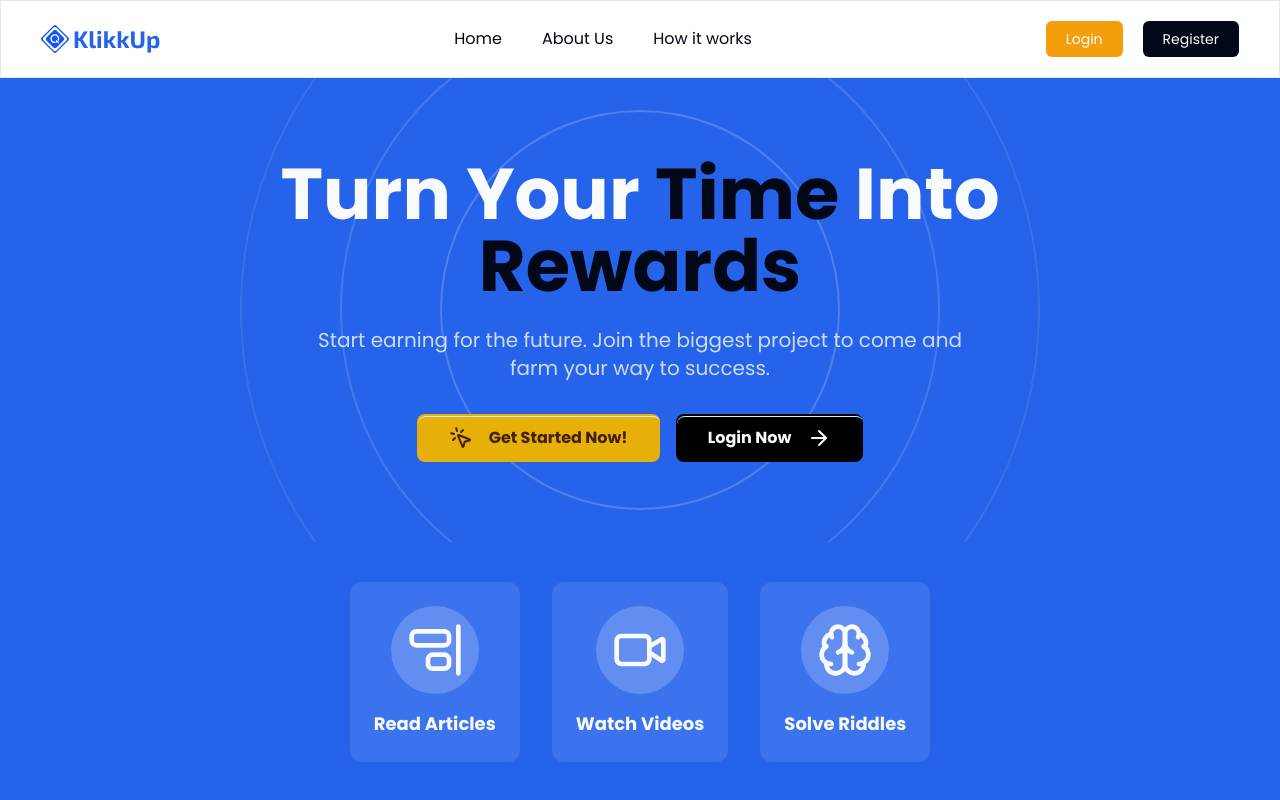
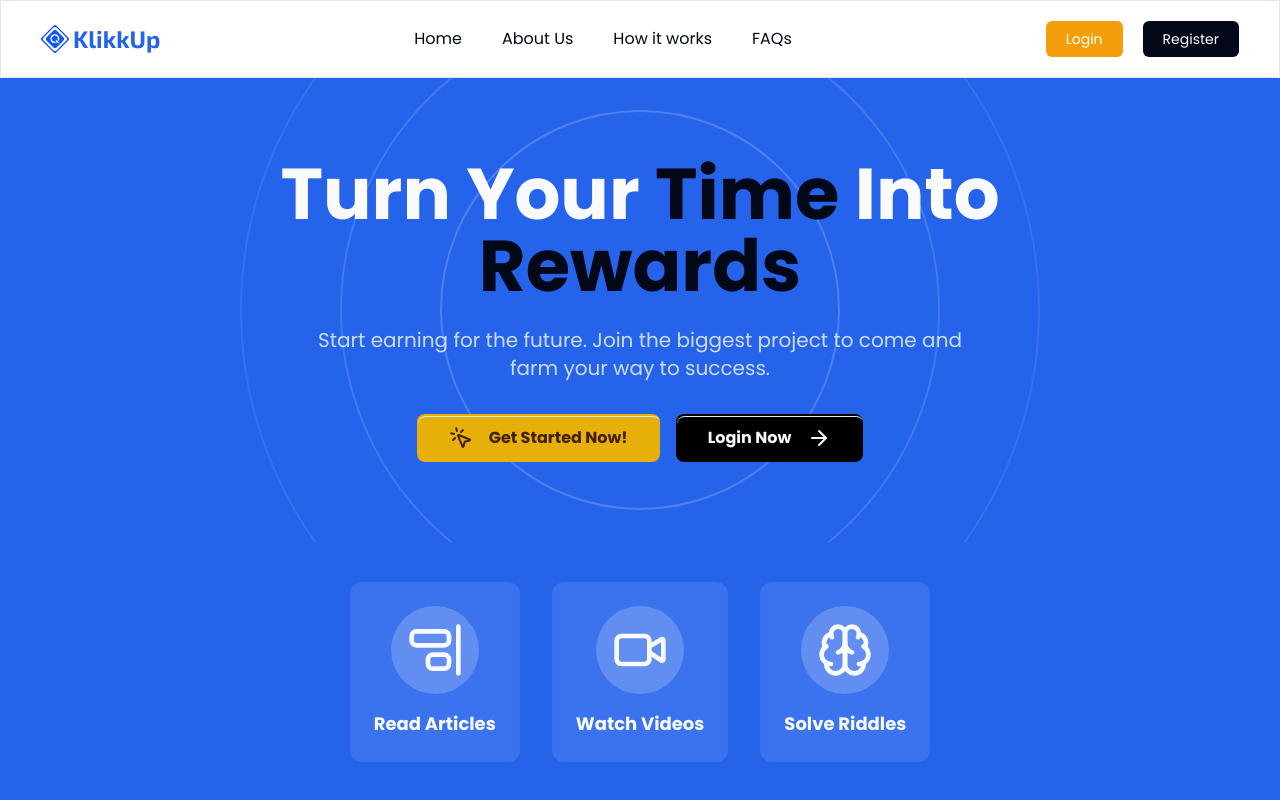
Before and after one commit to Abmichael01/KlikkUp, a React (Vite) app: page / in a window 1280 px wide. Shown: the top 800 px of the page. Built offline with nearby package versions, Linux system fonts and the light colour scheme.

Commit message:
ui improved

```diff
--- a/src/components/Header/Navbar.tsx
+++ b/src/components/Header/Navbar.tsx
@@ -20,18 +20,19 @@ const links = [
 const navs = [
   {
     name: "Home",
-    slug: "home",
-    link: "#",
+    id: "hero",
   },
   {
     name: "About Us",
-    slug: "about",
-    link: "#",
+    id: "about-us",
   },
   {
     name: "How it works",
-    slug: "how-it-works",
-    link: "#",
+    id: "how-it-works",
+  },
+  {
+    name: "FAQs",
+    id: "faq",
   },
 ]
 
@@ -50,15 +51,34 @@ const Navbar: React.FC = () => {
     }
   }, [isSidebarOpen])
 
+  const scrollToSection = (id: string) => {
+    const element = document.getElementById(id)
+    if (element) {
+      const offset = 80 // Adjust this value to change the offset
+      const elementPosition = element.getBoundingClientRect().top
+      const offsetPosition = elementPosition + window.pageYOffset - offset
+
+      window.scrollTo({
+        top: offsetPosition,
+        behavior: "smooth",
+      })
+      setIsSidebarOpen(false)
+    }
+  }
+
   return (
     <>
-      <div className="px-5 lg:px-10 py-5 border flex items-center justify-between">
+      <div className="px-5 lg:px-10 py-5 border flex items-center justify-between sticky top-0 z-[999] bg-white">
         <Logo />
         <div className="hidden lg:flex gap-10 items-center">
           {navs.map((nav, index) => (
-            <Link key={index} to={nav.link} className="text-s hover:text-primary transition-colors">
+            <p
+              key={index}
+              className="text-s hover:text-primary transition-colors cursor-pointer"
+              onClick={() => scrollToSection(nav.id)}
+            >
               {nav.name}
-            </Link>
+            </p>
           ))}
         </div>
         <div className="hidden lg:flex gap-5 items-center">
@@ -82,13 +102,13 @@ const Navbar: React.FC = () => {
 
       {/* Sidebar for small screens */}
       <div
-        className={`fixed inset-0 bg-black bg-opacity-50 z-50 lg:hidden transition-opacity duration-300 ${
+        className={`fixed inset-0 bg-black bg-opacity-50 lg:hidden transition-opacity duration-300 z-[9999] ${
           isSidebarOpen ? "opacity-100 pointer-events-auto" : "opacity-0 pointer-events-none"
         }`}
         onClick={() => setIsSidebarOpen(false)}
       />
       <div
-        className={`fixed top-0 right-0 bottom-0 w-64 bg-white z-50 lg:hidden transform transition-transform duration-300 ease-in-out ${
+        className={`fixed top-0 right-0 bottom-0 w-64 bg-white z-[9999] lg:hidden transform transition-transform duration-300 ease-in-out ${
           isSidebarOpen ? "translate-x-0" : "translate-x-full"
         }`}
       >
@@ -104,14 +124,13 @@ const Navbar: React.FC = () => {
           </div>
           <div className="flex flex-col gap-6">
             {navs.map((nav, index) => (
-              <Link
+              <p
                 key={index}
-                to={nav.link}
-                className="text-lg font-medium hover:text-primary transition-colors"
-                onClick={() => setIsSidebarOpen(false)}
+                className="text-lg font-medium hover:text-primary transition-colors cursor-pointer"
+                onClick={() => scrollToSection(nav.id)}
               >
                 {nav.name}
-              </Link>
+              </p>
             ))}
             {links.map((link, index) => (
               <Link
--- a/src/components/Home/AboutUs.tsx
+++ b/src/components/Home/AboutUs.tsx
@@ -8,7 +8,7 @@ const activities = ["Reading stories", "Watching YouTube videos", "Completing ta
 const AboutUs: React.FC = () => {
   return (
     <MainPadding className="relative bg-gradient-to-br from-primary via-primary-dark to-primary text-white py-16 md:py-24 overflow-hidden">
-      <div className="absolute inset-0 overflow-hidden">
+      <div className="absolute inset-0 overflow-hidden" id="about-us">
         <div className="absolute w-96 h-96 bg-secondary opacity-10 rounded-full -top-48 -left-48 animate-pulse"></div>
         <div className="absolute w-96 h-96 bg-secondary opacity-10 rounded-full -bottom-48 -right-48 animate-pulse delay-1000"></div>
       </div>
--- a/src/components/Home/FAQ..tsx
+++ b/src/components/Home/FAQ..tsx
@@ -69,7 +69,7 @@ const faqData = [
 const FAQ: React.FC = () => {
   return (
     <MainPadding className="bg-gradient-to-br from-primary to-primary-dark text-white py-16 md:py-24">
-      <div className="max-w-4xl mx-auto">
+      <div className="max-w-4xl mx-auto" id="faq">
         <motion.h2
           className="text-3xl md:text-4xl lg:text-5xl font-bold mb-12 text-center"
           initial={{ opacity: 0, y: -20 }}
--- a/src/components/Home/Features.tsx
+++ b/src/components/Home/Features.tsx
@@ -28,7 +28,7 @@ const Features: React.FC = () => {
           {features.map((feature, index) => (
             <div
               key={index}
-              className="flex flex-row sm:flex-col items-center gap-2 sm:gap-3 md:gap-4 bg-primary-foreground/10 rounded-lg sm:rounded-xl p-2 sm:p-4 md:p-6 backdrop-blur-sm transition-all duration-300 hover:bg-primary-foreground/20 px-3 py-2"
+              className="flex flex-row sm:flex-col items-center gap-2 sm:gap-3 md:gap-4 bg-primary-foreground/10 rounded-lg sm:rounded-xl p-2 sm:p-4 md:p-6 backdrop-blur-sm transition-all duration-300 hover:bg-primary-foreground/20 px-3 py-3"
             >
               <div className="p-2 sm:p-3 md:p-4 bg-primary-foreground/20 rounded-full">{feature.icon}</div>
               <p className="text-center text-nowrap text-sm sm:text-lg md:text-lg font-medium sm:font-semibold text-primary-foreground">
@@ -39,8 +39,8 @@ const Features: React.FC = () => {
         </div>
       </div>
       <div className="mt-3 sm:mt-5 md:mt-8 text-center flex justify-center">
-        <GlidingButton className="px-4 sm:px-6 md:px-8 py-2 sm:py-3 bg-secondary hover:bg-secondary/90 text-secondary-foreground font-semibold text-xs sm:text-sm md:text-base">
-          <MousePointerClickIcon className="mr-2 h-4 w-4 sm:h-5 sm:w-5" />
+        <GlidingButton className="px-4 sm:px-6 md:px-8 py-2 sm:py-3 bg-secondary hover:bg-secondary/90 text-secondary-foreground font-semibold text-sm md:text-base">
+          <MousePointerClickIcon className="mr-2 h-6 w-6 sm:h-5 sm:w-5" />
           Sign up now!
         </GlidingButton>
       </div>
--- a/src/components/Home/Hero.tsx
+++ b/src/components/Home/Hero.tsx
@@ -14,7 +14,7 @@ const Hero: React.FC = () => {
       </div>
 
       {/* Content */}
-      <div className="relative z-10 flex flex-col items-center justify-center text-center max-w-4xl mx-auto">
+      <div className="relative z-10 flex flex-col items-center justify-center text-center max-w-4xl mx-auto" id="hero">
         <h1 className="text-6xl xl:text-7xl font-bold font-exo mb-6 leading-tight">
           Turn Your <span className="text-foreground">Time</span> Into <span className="text-foreground">Rewards</span>
         </h1>
--- a/src/components/Home/HowItWorks.tsx
+++ b/src/components/Home/HowItWorks.tsx
@@ -33,7 +33,7 @@ const steps = [
 const HowItWorks: React.FC = () => {
   return (
     <MainPadding className="bg-primary py-20">
-      <div className="max-w-4xl mx-auto">
+      <div className="max-w-4xl mx-auto" id="how-it-works">
         <h2 className="text-3xl md:text-5xl text-center text-white fancy-font font-bold mb-12">How It Works</h2>
         <div className="grid gap-8 md:grid-cols-2 lg:grid-cols-3">
           {steps.map((step, index) => (
--- a/src/components/Home/RegisterNow.tsx
+++ b/src/components/Home/RegisterNow.tsx
@@ -13,7 +13,7 @@ const reasons = [
 const RegisterNow: React.FC = () => {
   return (
     <MainPadding className="bg-gradient-to-br from-primary to-primary-dark py-16">
-      <div className="flex flex-col lg:flex-row gap-12 items-center">
+      <div className="flex flex-col lg:flex-row gap-12 items-center" id="register-now">
         <div className="text-center flex flex-col lg:text-left w-full lg:w-1/2">
           <h2 className="fancy-font text-4xl md:text-5xl lg:text-6xl text-white mb-6 leading-tight">
             Register Now <br />
--- a/src/components/Home/WhyJoin.tsx
+++ b/src/components/Home/WhyJoin.tsx
@@ -28,7 +28,7 @@ const whys = [
 const WhyJoin: React.FC = () => {
   return (
     <MainPadding className="py-20 bg-gradient-to-br from-background to-primary/5">
-      <div className="max-w-5xl mx-auto">
+      <div className="max-w-5xl mx-auto" id="why-join">
         <h2 className="text-4xl md:text-5xl font-bold text-center mb-12 fancy-font">
           Why{" "}
           <span className="text-primary relative">
--- a/src/layouts/MainLayout.tsx
+++ b/src/layouts/MainLayout.tsx
@@ -6,9 +6,8 @@ import { Outlet } from "react-router";
 const MainLayout: React.FC = () => {
   return (
     <div className="gap-10">
-      <div className="">
-        <Navbar />
-      </div>
+      <Navbar />
+
       <main className="bg-primary">
         <Outlet />
       </main>
```
